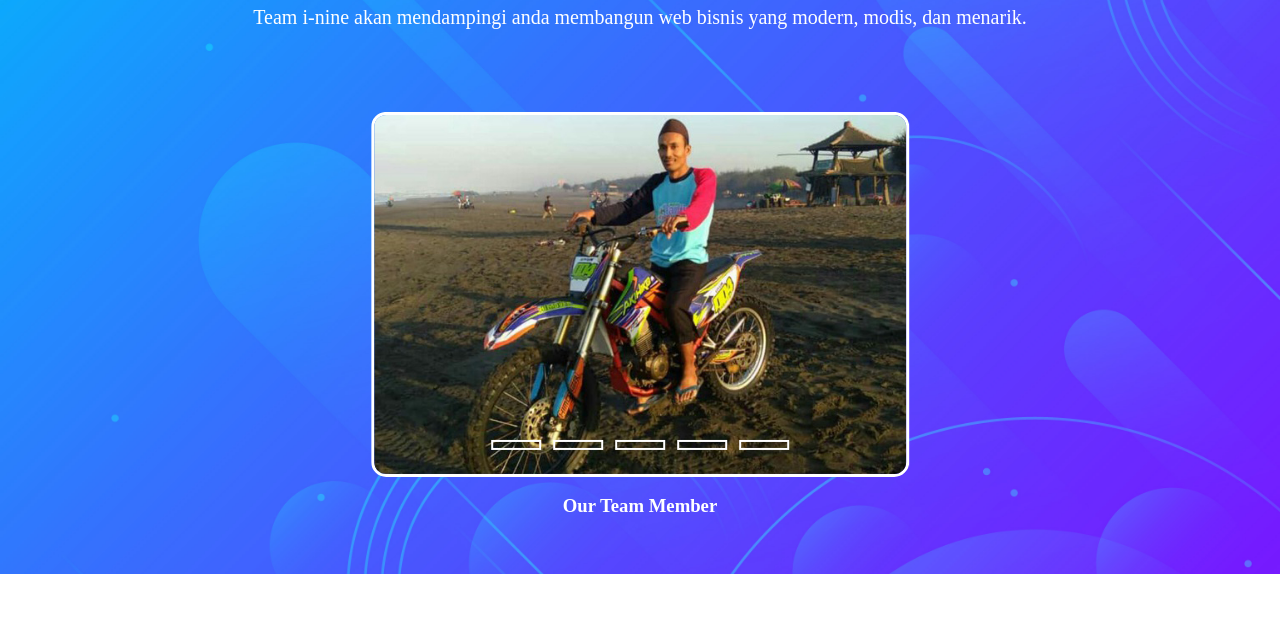
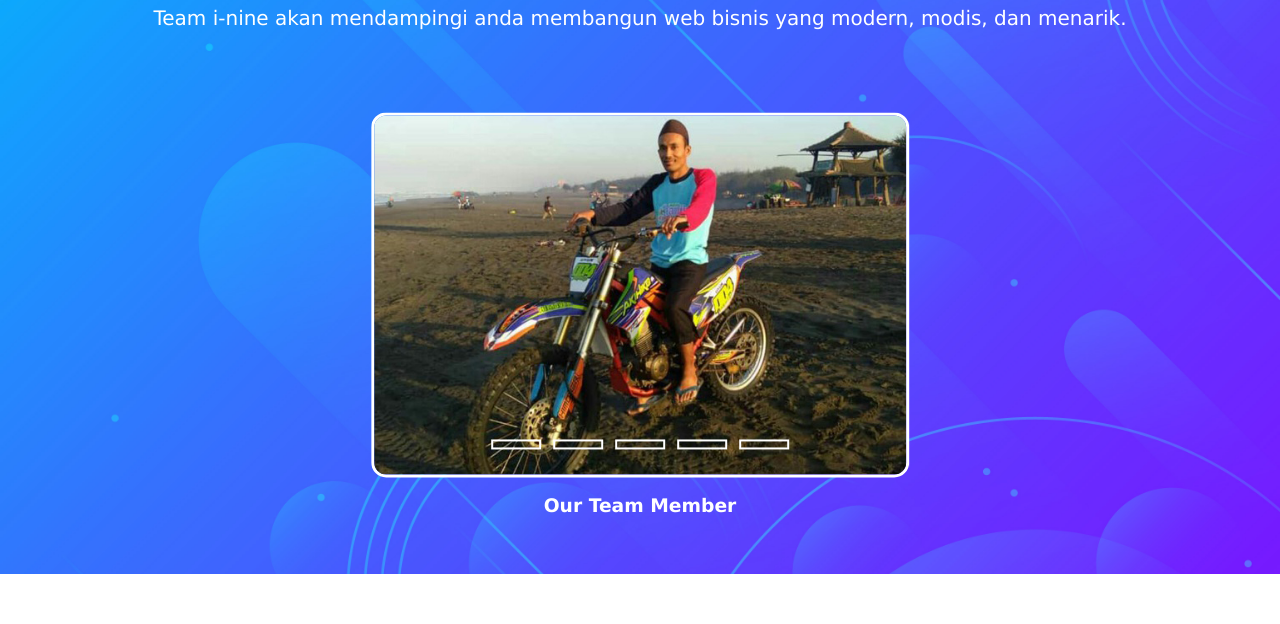
Before and after one commit to rochbud/rochbud.github.io, a plain HTML site: page index.html in a window 1280 px wide. Shown: the part 176-800 px from the top of the page. Drawn offline with Linux system fonts and the light colour scheme.

Commit message:
Update stylesheet.css

```diff
--- a/stylesheet.css
+++ b/stylesheet.css
@@ -4,7 +4,7 @@
 
 body {
     margin: 0px;
-    font-family: font-family: 'Lucida Sans', 'Lucida Sans Regular', 'Lucida Grande', 'Lucida Sans Unicode', Geneva, Verdana, sans-serif;
+    font-family: 'Lucida Sans', 'Lucida Sans Regular', 'Lucida Grande', 'Lucida Sans Unicode', Geneva, Verdana, sans-serif;
 }
 
 a {
```
